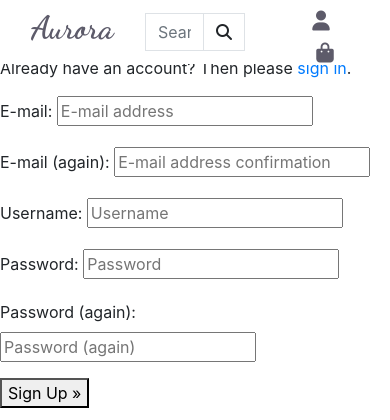
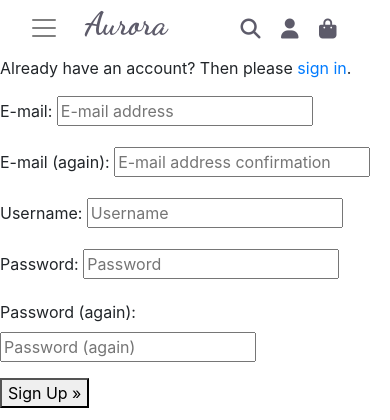
Before and after one commit to ycoll/Aurora, a Django app: page /accounts/signup/ in a window 390 px wide. Shown: the top 420 px of the page. Run offline with Django 3.2, Linux system fonts and the light colour scheme; some libraries are stand-ins or nearby versions.

Commit message:
made header responsive and added more styling

```diff
--- a/static/css/base.css
+++ b/static/css/base.css
@@ -1,4 +1,4 @@
-
+/**************************************Landing page*/
 
 html {
     height: 100%;
@@ -20,6 +20,17 @@
     font-family: 'Dancing Script', cursive;
 }
 
+.nav-link {
+    padding: 0;
+    padding-right: .5rem;
+
+}
+
+.navbar-light .navbar-toggler {
+    border-color: white;
+
+
+}
 .grey-text {
     color: #5d5b6a;
 }
@@ -28,6 +39,7 @@
     padding-top: 20%;
     padding-left: 15%;
     color: white;
+
 }
 
 .banner-text{
--- a/templates/base.html
+++ b/templates/base.html
@@ -35,32 +35,69 @@
     <title>Aurora {% block extra_title %}{% endblock %}</title>
   </head>
   <body>
-    <header class="main-header  container-fluid fixed-top">
+  <!--Header/Landing page/Page 1-->
+
+    <header class="main-header container-fluid fixed-top">
         <div class="row">
-            <div class="col-lg-4 nav">
 
+        <!-- Navbar-->
+            <div class=" col-2  nav">
+             <nav class="navbar navbar-expand-lg navbar-light bg-white">
+                <button class="navbar-toggler" type="button" data-toggle="collapse" data-target="#main-nav" aria-controls="main-nav" aria-expanded="false" aria-label="Toggle navigation">
+                    <span class="navbar-toggler-icon"></span>
+                </button>
+
+             </nav>
             </div>
+        <!--///-->
+
             <div class="col-4 col-lg-4 my-auto text-center ">
                 <a href="{% url 'home' %}" class="nav-link header-title grey-text">
                     <h2 class=""><strong>Aurora</strong></h2>
                 </a>
             </div>
-            <div class="col-4 col-lg-2 my-auto" >
+            <!--Medium size and up search bar-->
+            <div class="d-none d-md-block col-md-4 my-auto" >
                 <form method="GET" action="">
                     <div class="input-group">
                         <input class="form-control border border-black rounded-0" type="text" name="q" placeholder="Search">
                         <div class="input-group-append">
                             <button class="form-control btn btn-black border border-black rounded-0" type="submit">
                                 <span class="icon">
-                                    <i class="fas fa-search"></i>
+                                    <i class="fas fa-search "></i>
                                 </span>
                             </button>
                         </div>
                     </div>
                 </form>
             </div>
-            <div class="col-4 col-lg-2 my-auto ">
+            <!---->
+
+            <div class="col-6 col-md-2  my-auto ">
                 <ul class="list-inline list-unstyled text-center text-lg-right my-0">
+                    <!--Small/mobile screen search bar-->
+                    <li class="list-inline-item">
+                        <a class="nav-link d-block d-md-none" href="#" id="mobile-search" data-toggle="dropdown" aria-haspopup="true" aria-expanded="false">
+                            <div class="text-center grey-text">
+                                <div><i class="fas fa-search fa-lg"></i></div>
+                            </div>
+                        </a>
+                        <div class="dropdown-menu border-0" aria-labelledby="mobile-search">
+                            <form class="form" method="GET" action="">
+                                <div class="input-group ">
+                                    <input class="form-control border border-black rounded-0" type="text" name="q" placeholder="Search">
+                                    <div class="input-group-append">
+                                        <button class="form-control form-control btn btn-black border border-black rounded-0" type="submit">
+                                            <span class="icon">
+                                                <i class="fas fa-search"></i>
+                                            </span>
+                                        </button>
+                                    </div>
+                                </div>
+                            </form>
+                        </div>
+                    </li>
+                    <!---->
                     <li class="list-inline-item dropdown">
                         <a class=" nav-link" href="#" id="user-options" data-toggle="dropdown" aria-haspopup="true" aria-expanded="false">
                             <div class="text-center grey-text">
@@ -87,7 +124,7 @@
             </div>
         </div>
     </header>
-
+<!--///-->
     {% if messages %}
         <div class="message-container"></div>
     {% endif %}
```
Also changed, not shown: templates/includes/main-nav.html (added), templates/includes/mobile_top_header.html (added).
